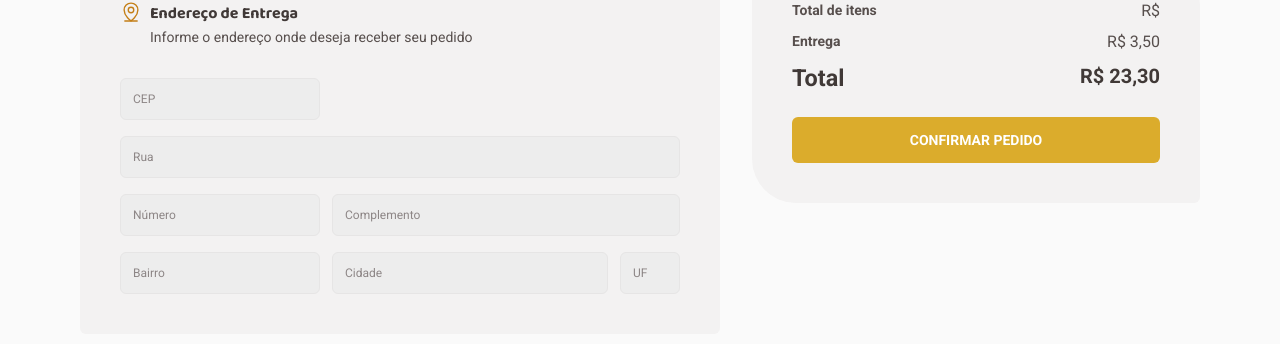
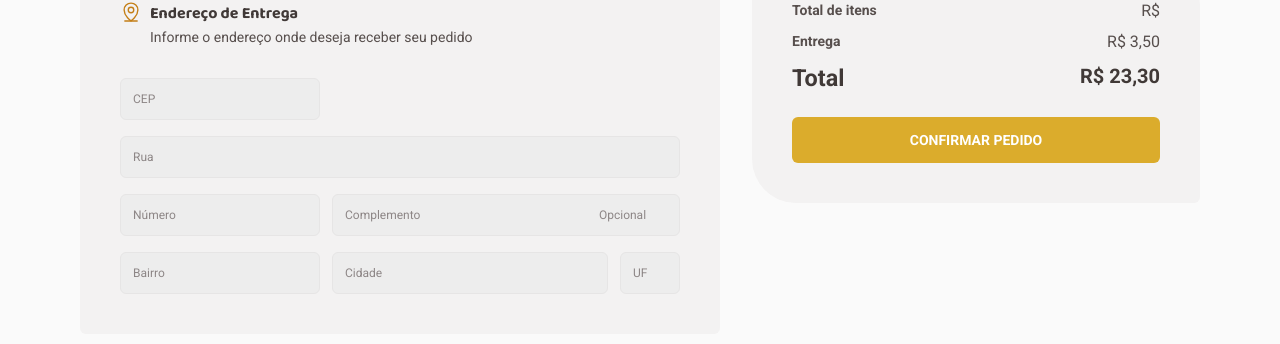
Before and after one commit to AleMFS/Coffee-Delivery, a React (Vite) app: page /completeOrder in a window 1280 px wide. Shown: the part 231-575 px from the top of the page. Built offline with nearby package versions, Linux system fonts and the light colour scheme.

Commit message:
update Adrress form

```diff
--- a/package.json
+++ b/package.json
@@ -14,7 +14,7 @@
     "phosphor-react": "^1.4.1",
     "react": "^18.2.0",
     "react-dom": "^18.2.0",
-    "react-hook-form": "^7.41.1",
+    "react-hook-form": "^7.41.5",
     "react-router-dom": "^6.6.1",
     "styled-components": "^5.3.6"
   },
--- a/src/Pages/CompleteOrder/components/Order/AddressForm.tsx
+++ b/src/Pages/CompleteOrder/components/Order/AddressForm.tsx
@@ -1,30 +1,51 @@
 import { useFormContext } from 'react-hook-form'
 import { Input } from "../../../../components/Input";
-import { InputArea } from "./styles";
+import { useForm, SubmitHandler } from 'react-hook-form'
+import { InputArea, InputCEPForm, InputCityForm, InputComplementForm, InputDistrictForm, InputNumberForm, InputStreetForm, InputUFForm } from "./styles";
 
 
+interface AdrressForm {
+    cep: number
+    rua: string
+    numero: string;
+    bairro: string;
+    cidade: string;
+    complemento: string
+    uf: string
+}
 
 export function AddressForm() {
-    const { register } = useFormContext()
+
+    const { register, handleSubmit } = useForm<AdrressForm>()
+
+    function handleSubmitForm(data: AdrressForm) {
+        console.log(data)
+    }
+
+
 
 
 
     return (
 
-        <InputArea>
-            <Input placeholder="CEP" id='cep' type="number" className="cep" required {...register("cep", { valueAsNumber: true })} />
+        <InputArea id="my-form" onSubmit={handleSubmit(handleSubmitForm)}>
 
-            <Input placeholder="Rua" id='rua' className="street" required {...register("rua")} />
 
-            <Input placeholder="Número" id='numero' type="text" required {...register("numero", { valueAsNumber: true })} />
+            <InputCEPForm placeholder="CEP" id='cep' type="text" className="cep"  {...register('cep', { valueAsNumber: true })} />
 
-            <Input placeholder="Complemento" id='complemento' className="complement" {...register("complemento")} />
+            <InputStreetForm placeholder="Rua" id='rua' className="street" required {...register("rua")} />
 
-            <Input placeholder="Bairro" id='bairro' required {...register("bairro")} />
+            <InputNumberForm placeholder="Número" id='numero' type="text" required {...register("numero")} />
 
-            <Input placeholder="Cidade" id='cidade' required {...register("cidade")} />
+            <InputComplementForm  id='complemento' className="complement" {...register("complemento")}  placeholder="Complemento                                                            Opcional"/>
 
-            <Input placeholder="UF" id='uf' required {...register("uf")} />
+            <InputDistrictForm placeholder="Bairro" id='bairro' required {...register("bairro")} />
+
+            <InputCityForm placeholder="Cidade" id='cidade' required {...register("cidade")} />
+
+            <InputUFForm placeholder="UF" id='uf' required {...register("uf")} maxLength={2} />
+
+
 
         </InputArea>
     )
--- a/src/Pages/CompleteOrder/components/Order/OptionsPayment.tsx
+++ b/src/Pages/CompleteOrder/components/Order/OptionsPayment.tsx
@@ -11,7 +11,7 @@ export function OptionsPayment() {
             control={control}
             name="type"
             render={({ field }) => {
-                console.log(field)
+
                 return (
                     <OptionsPaymentContainer
                         onValueChange={field.onChange}
--- a/src/Pages/CompleteOrder/components/Order/styles.ts
+++ b/src/Pages/CompleteOrder/components/Order/styles.ts
@@ -11,7 +11,7 @@ export const Adreess = styled(BaseStylesContainer)`
 
 
 `
-export const InputArea = styled.div`
+export const InputArea = styled.form`
     width: 100%;
     display: grid;
     grid-template-columns: 12.5rem 17.25rem 3.75rem;
@@ -19,6 +19,7 @@ export const InputArea = styled.div`
     row-gap: 1rem;
     grid-auto-flow: dense;
     margin-top: 2rem;
+
 
     .cep{
         grid-column: span 3;
@@ -30,6 +31,8 @@ export const InputArea = styled.div`
     .complement {
         grid-column: span 2;
     }
+
+
 `
 
 export const Payment = styled(BaseStylesContainer)`
@@ -42,3 +45,42 @@ export const OptionsPaymentContainer = styled(RadioGroup.Root)`
     gap: 0.75rem;
     margin-top: 2rem;
 `
+
+export const InputBase = styled.input`
+    height: 2.625rem;
+    border-radius: 6px;
+    border: 1px solid ${({ theme }) => theme.colors["base-button"]};
+    background: ${({ theme }) => theme.colors["base-input"]} ;
+    transition: 0.4s;
+
+    &:focus {
+        border: ${({ theme }) => theme.colors["yellow-dark"]};
+
+    }
+    color: ${({ theme }) => theme.colors["base-text"]};
+    font-size: 0.75rem;
+    padding: 0 0.75rem;
+
+    &::placeholder {
+        color: ${({ theme }) => theme.colors["base-label"]};
+    }
+`
+
+export const InputCEPForm = styled(InputBase)`
+
+`
+export const InputStreetForm = styled(InputBase)`
+
+`
+
+export const InputNumberForm = styled(InputBase)``
+
+export const InputComplementForm = styled(InputBase)``
+
+export const InputCityForm = styled(InputBase)``
+
+export const InputDistrictForm = styled(InputBase)``
+
+export const InputUFForm = styled(InputBase)`
+    text-transform: uppercase;
+`
--- a/src/Pages/CompleteOrder/components/SelectedCoffees/index.tsx
+++ b/src/Pages/CompleteOrder/components/SelectedCoffees/index.tsx
@@ -1,33 +1,18 @@
 import { useContext, useState, } from "react";
 import { useFormContext } from "react-hook-form";
+import { NavLink } from "react-router-dom";
 import { CartContext } from "../../../../context/CartContext";
 import { Coffees } from "./Coffees";
 import { CheckOut, CheckOutContainer, ConfirmButton, SelectedCoffeesContainer, Shipping, Total, TotalItens, TotalPrice } from "./styles";
 
 interface DataForm {
-    cep: number;
-    rua: string;
-    numero: number | string;
-    complemento?: string;
-    bairro: string;
-    cidade: string;
-    uf: string;
-    type: string;
+    cep: string
 }
 
 
 export function SelectedCoffees() {
     const { handleSubmit } = useFormContext()
-    const { cartItems, totalCoffees , createFormAdrress} = useContext(CartContext)
-
-    const [pedido, setPedido] = useState<DataForm[]>([])
-
-    function handleSubmitForm(data:any) {
-
-        createFormAdrress(data)
-    }
-
-
+    const { cartItems, totalCoffees, createFormAdrress } = useContext(CartContext)
 
     return (
         <SelectedCoffeesContainer>
@@ -37,7 +22,6 @@ export function SelectedCoffees() {
                     {cartItems.map((productSelected) => (
                         <Coffees coffeSelected={productSelected} key={productSelected.id} />
                     ))}
-                    { }
 
 
                 </CheckOutContainer>
@@ -55,7 +39,9 @@ export function SelectedCoffees() {
                         <p>R$ 23,30</p>
                     </Total>
                 </TotalPrice>
-                <ConfirmButton onSubmit={handleSubmit(handleSubmitForm)}>CONFIRMAR PEDIDO</ConfirmButton>
+
+                    <ConfirmButton form="my-form"> CONFIRMAR PEDIDO</ConfirmButton>
+
             </CheckOut>
         </SelectedCoffeesContainer>
     )
--- a/src/context/CartContext.tsx
+++ b/src/context/CartContext.tsx
@@ -43,6 +43,7 @@ export function CartContextProvider({ children }: CartContextProviderProps) {
     const [cartItems, setCartItems] = useState<Coffees[]>([])
     const totalCoffees = cartItems.length
 
+    const [dataForm, setDataForm] = useState({})
 
 
 
@@ -99,9 +100,8 @@ export function CartContextProvider({ children }: CartContextProviderProps) {
     }
 
     function createFormAdrress(data: DataForm){
-        const newForm = {
-
-        }
+        setDataForm(data)
+        console.log(dataForm)
     }
 
 
```
Also changed, not shown: 1 other file (tests, documents, lock files or other folders).
